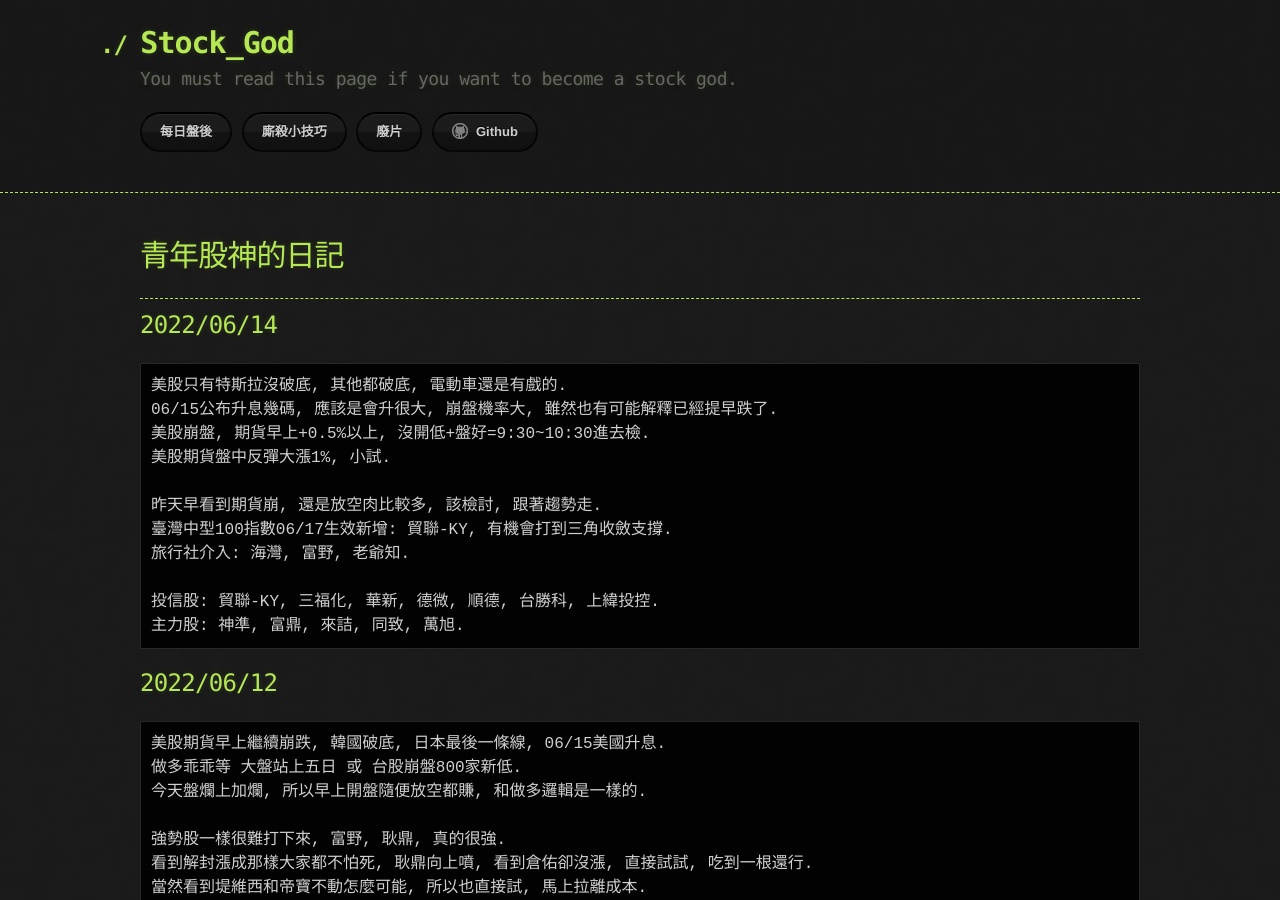
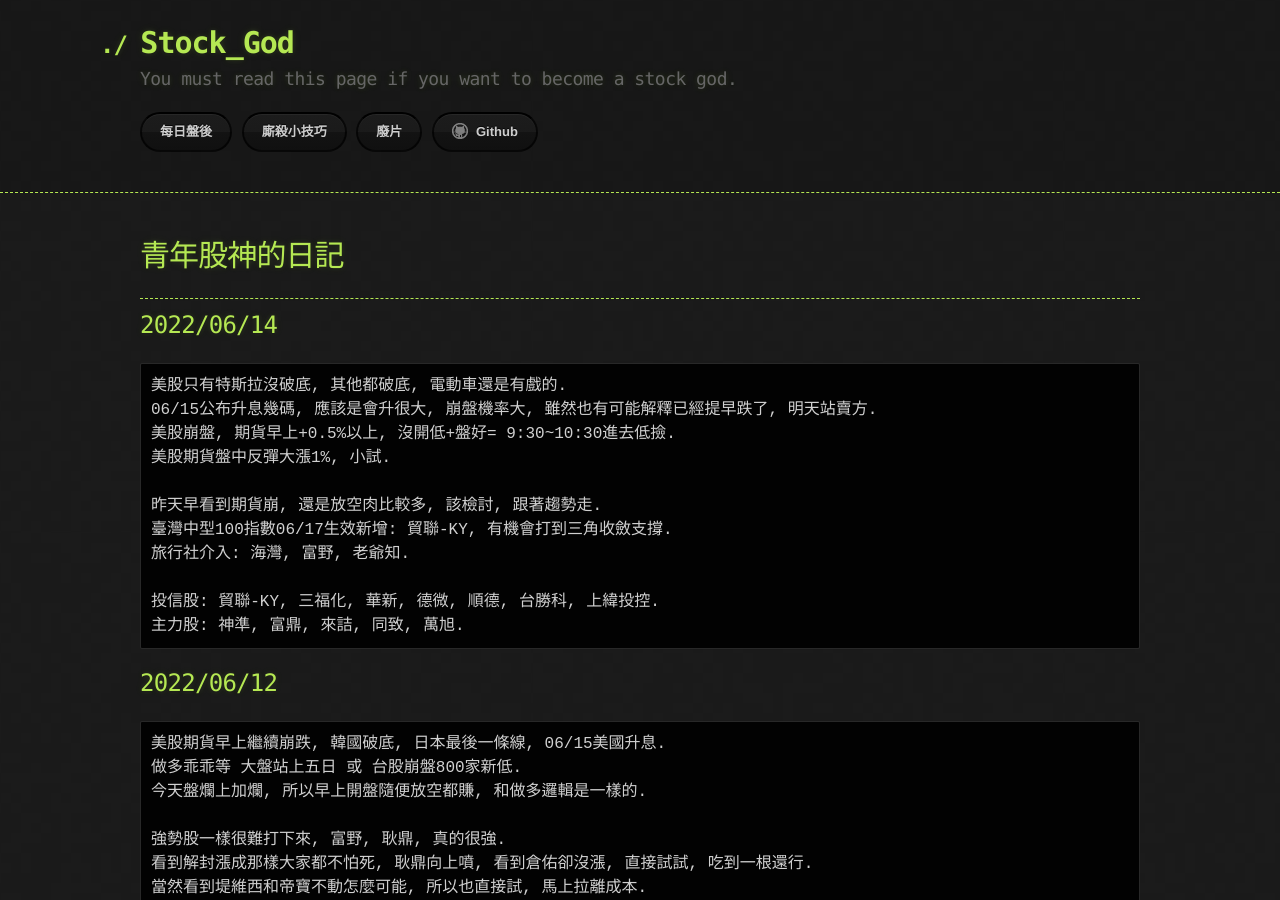
Before and after one commit to lepg5487/Stock_God, a Jekyll site: the page built from index.md, in a window 1280 px wide and 900 px high. Built offline with Jekyll 4.4.1, drawn with Linux system fonts in a browser that asks for light colours; our own code applies the rules of GitHub Pages for plain Markdown files.

Commit message:
Update index.md

````diff
--- a/index.md
+++ b/index.md
@@ -9,8 +9,8 @@ layout: testlayouts
 ## 2022/06/14
 ```
 美股只有特斯拉沒破底, 其他都破底, 電動車還是有戲的.
-06/15公布升息幾碼, 應該是會升很大, 崩盤機率大, 雖然也有可能解釋已經提早跌了.
-美股崩盤, 期貨早上+0.5%以上, 沒開低+盤好=9:30~10:30進去檢.
+06/15公布升息幾碼, 應該是會升很大, 崩盤機率大, 雖然也有可能解釋已經提早跌了, 明天站賣方.
+美股崩盤, 期貨早上+0.5%以上, 沒開低+盤好= 9:30~10:30進去低撿.
 美股期貨盤中反彈大漲1%, 小試.
 
 昨天早看到期貨崩, 還是放空肉比較多, 該檢討, 跟著趨勢走.
````
